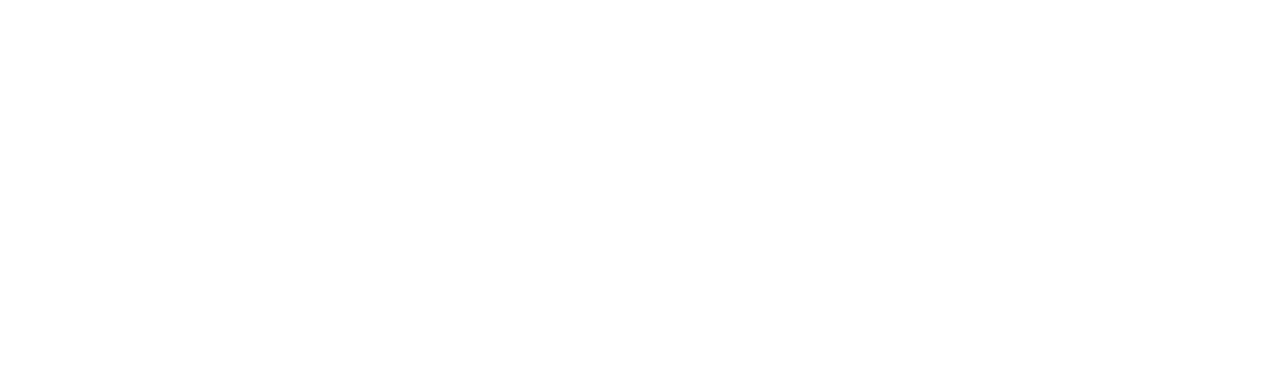
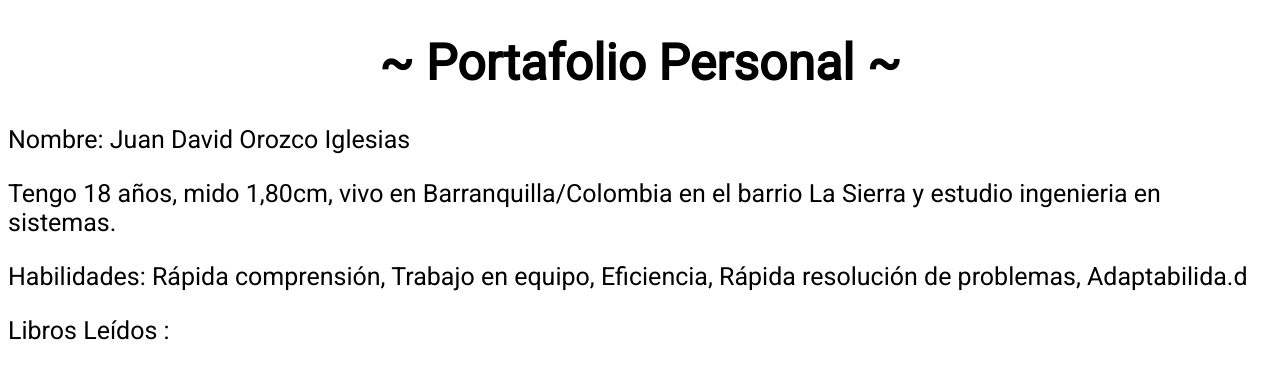
Before and after one commit to juandavidiglesias79/06_R-brica_1, a plain HTML site: page index.html in a window 1280 px wide. Drawn offline with Linux system fonts and the light colour scheme.

Commit message:
Develop Commit

```diff
--- a/index.html
+++ b/index.html
@@ -23,6 +23,11 @@
    </style>
 </head>
 <body>
+    <h1>~ Portafolio Personal ~</h1>
+    <p> Nombre: Juan David Orozco Iglesias</p>
+    <p> Tengo 18 años, mido 1,80cm, vivo en Barranquilla/Colombia en el barrio La Sierra y estudio ingenieria en sistemas. </p>
+    <p> Habilidades: Rápida comprensión, Trabajo en equipo, Eficiencia, Rápida resolución de problemas, Adaptabilida.d</p>
+    <p>Libros Leídos :</p>
 
 </body>
 </html>
```
